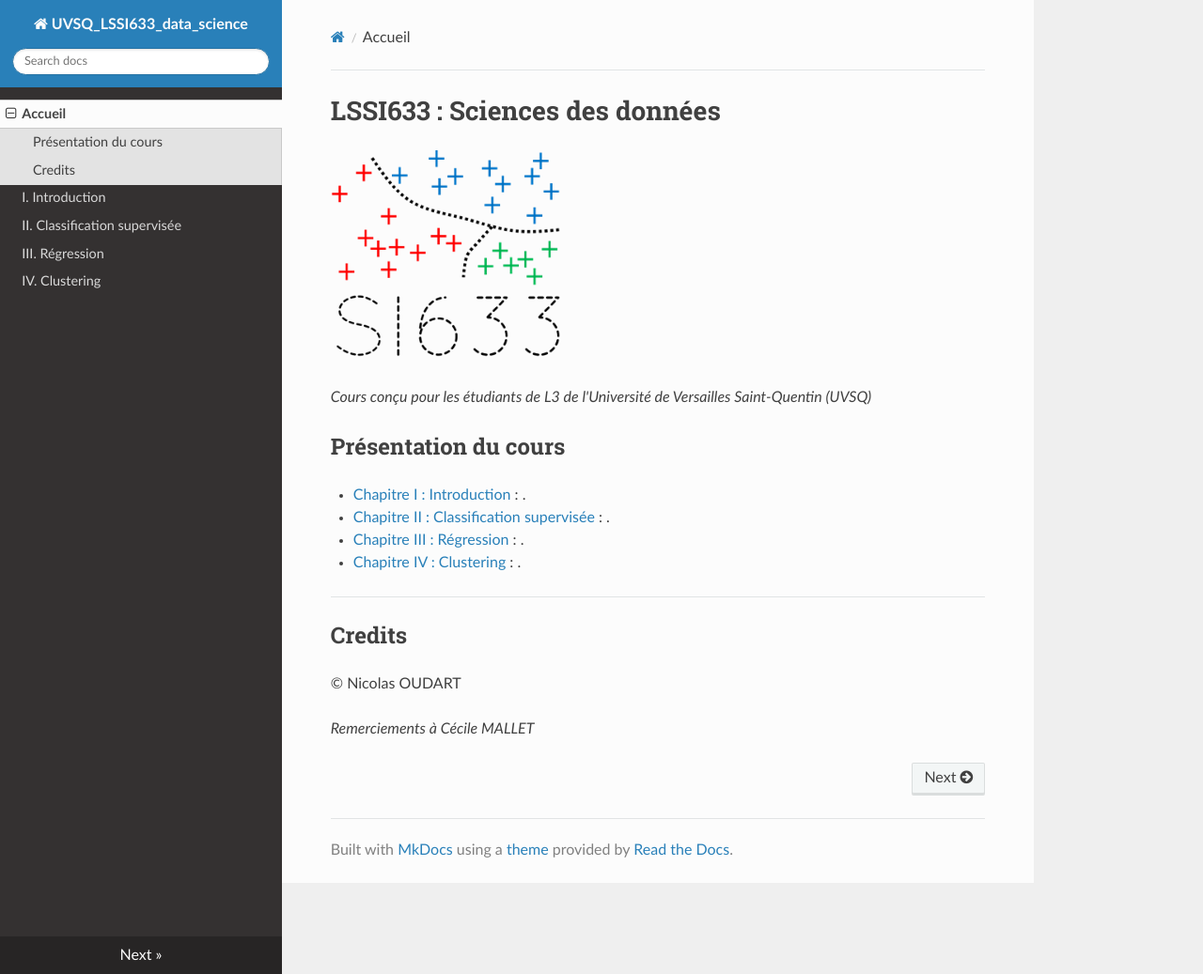
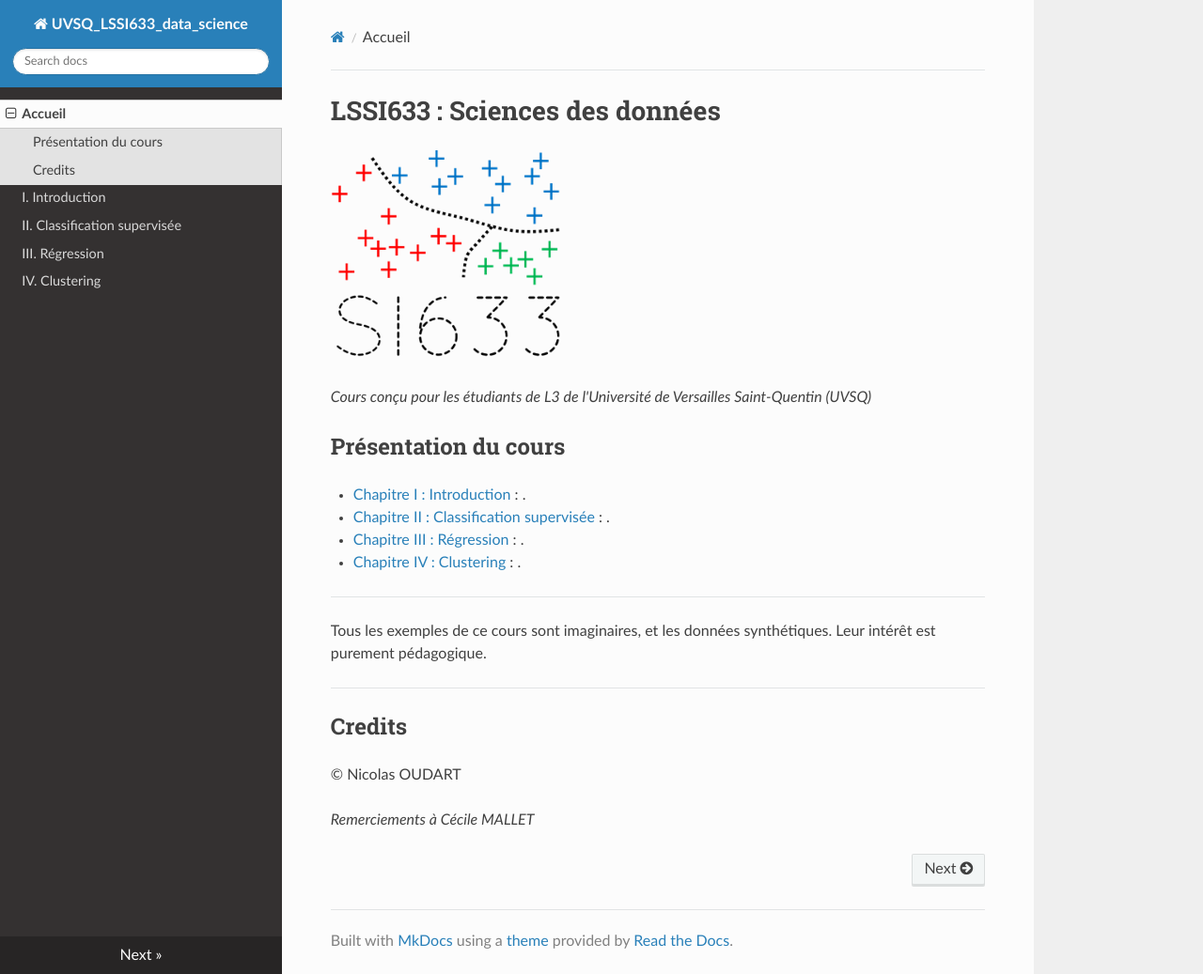
Before and after one commit to NicOudart/UVSQ_LSSI633_data_science, an MkDocs documentation site: the page built from docs/index.md, in a window 1280 px wide and 1037 px high. Shown: the whole window at 94% size. Built offline with MkDocs 1.6.1, drawn with Linux system fonts in a browser that asks for light colours; nearby versions of some CDN libraries.

Commit message:
-Adding mention to the index.

```diff
--- a/docs/index.md
+++ b/docs/index.md
@@ -15,6 +15,10 @@ _Cours conçu pour les étudiants de L3 de l'Université de Versailles Saint-Que
 
 * [Chapitre IV : Clustering](Chap4_Clustering.md) :  .
 
+---
+
+Tous les exemples de ce cours sont imaginaires, et les données synthétiques.
+Leur intérêt est purement pédagogique.
 
 ---
 
```
